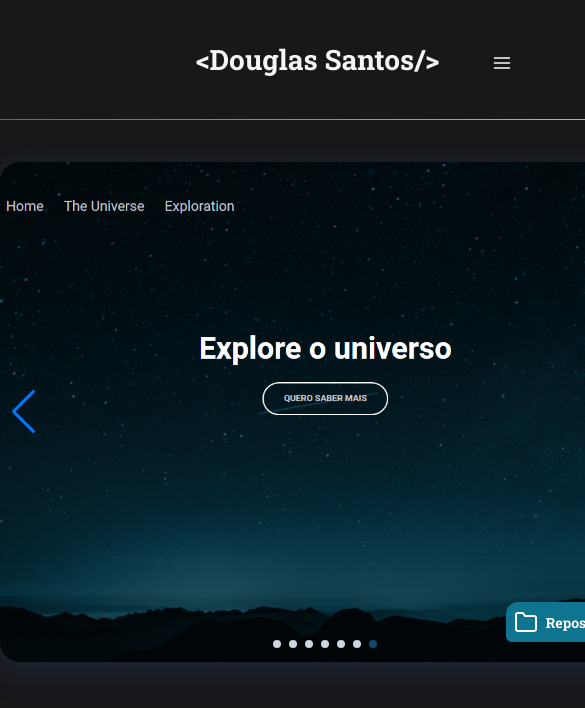
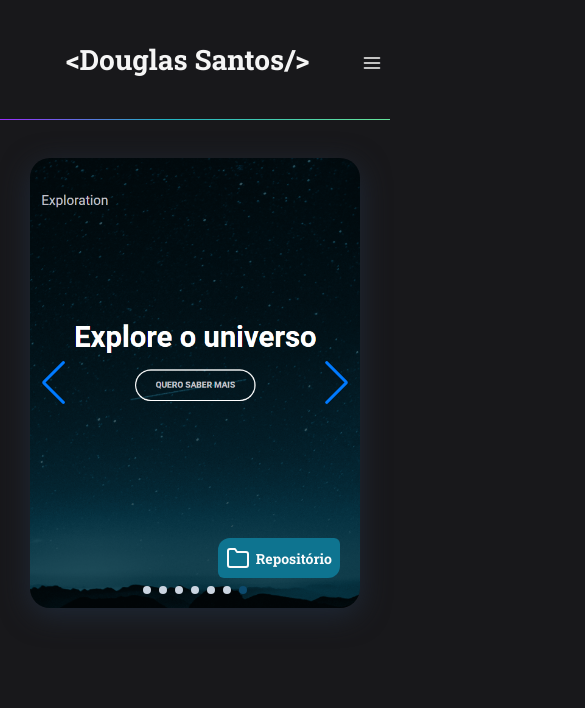
Before and after one commit to douglaSantoSilva/portifolio, a React (Vite) app: page /projetos in a window 390 px wide. Shown: the top 708 px of the page, 585 px wide, since content can reach past the window. Built offline with nearby package versions, Linux system fonts and the light colour scheme.

Commit message:
finalizado repositorio versão 1.01 com responsividade

```diff
--- a/src/Components/Carousel/index.jsx
+++ b/src/Components/Carousel/index.jsx
@@ -3,7 +3,6 @@ import React from "react";
 import { Swiper, SwiperSlide } from 'swiper/react';
 import {imagesProjects} from '../ImageProjectsExport'
 import { FiFolder } from 'react-icons/fi'
-import { LinkText } from '../LinkText'
 
 import "./styles.js";
 
@@ -16,7 +15,7 @@ import "swiper/css/pagination";
 export function Carousel() {
 
   return(
-      <Container>
+      <Container className='asdadsasd'>
         <Swiper
           loop={true}
           cssMode={true}
@@ -30,13 +29,15 @@ export function Carousel() {
           {imagesProjects.map(image =>
             <SwiperSlide key={image.name}>
             <img src={image.name} alt="" />
-              <LinkText
+            <a
               href={image.url}
               className='anchorProject'
-              title='Repositório'
               icon={FiFolder}
               target="_blank"
-              />
+              >
+              <FiFolder/>
+                Repositório
+              </a>
             </SwiperSlide>
           )}
         </Swiper>
--- a/src/Components/Carousel/styles.js
+++ b/src/Components/Carousel/styles.js
@@ -1,17 +1,15 @@
 import styled from "styled-components";
 
 export const Container = styled.div`
-  max-width: 650px;
-  max-height: 480px;
+  width: 100%;
   display: flex;
   align-items: center;
   justify-content: center;
   justify-items: center;
 
   .swiper {
-  width: 100%;
-  height: 100%;
-
+  max-width: 650px;
+  max-height: 500px;
   border-radius: 20px;
   box-shadow: ${({theme}) => theme.COLORS.BLUE_900} 0px 7px 29px 0px;
 }
@@ -51,14 +49,21 @@ export const Container = styled.div`
   bottom: 20px;
   right: 20px;
 
+  color: ${({theme}) => theme.COLORS.WHITE_100};
   border-radius: 12px 6px 12px 6px;
   background-color: ${({theme}) => theme.COLORS.BLUE_400};
 }
 
-.anchorProject{
+.anchorProject {
  svg{
   font-size: 24px;
  }
+}
+
+a.anchorProject {
+  display: flex;
+  align-items: center;
+  gap: 6px;
 }
 
 .swiper-pagination-bullet {
@@ -69,4 +74,17 @@ export const Container = styled.div`
 .swiper-pagination-bullet-active {
   background-color: ${({theme}) => theme.COLORS.BLUE_800};
 }
+
+@media (max-width: 750px) {
+
+.swiper {
+  max-width: 330px;
+  max-height: 450px;
+}
+.swiper-slide img {
+  height: 480px;
+}
+.swiper-slide a {
+  bottom: 60px;
+}}
 `
--- a/src/Components/LinkText/styles.js
+++ b/src/Components/LinkText/styles.js
@@ -12,7 +12,7 @@ export const Container = styled(Link)`
   justify-content: center;
   justify-items: center;
 
-  color: ${({theme}) => theme.COLORS.WHITE_100};
+  color: ${({theme}) => theme.COLORS.WHITE};
 
   > svg {
     color: ${({theme}) => theme.COLORS.WHITE_100};
--- a/src/pages/Projects/styles.js
+++ b/src/pages/Projects/styles.js
@@ -3,11 +3,10 @@ import styled from "styled-components";
 export const Container = styled.div`
 
   display: grid;
-  grid-template-rows: 120px auto 100px;
+  grid-template-rows: 120px auto;
   grid-template-areas:
   "header"
-  "content"
-  "footer";
+  "content";
 
   > main {
     height: 100%;
@@ -20,7 +19,7 @@ export const Content = styled.section`
   margin: 0 auto;
 
  > div {
-  margin-top: 52px;
+  margin-top: 38px;
 
   display: flex;
   align-items: center;
```
